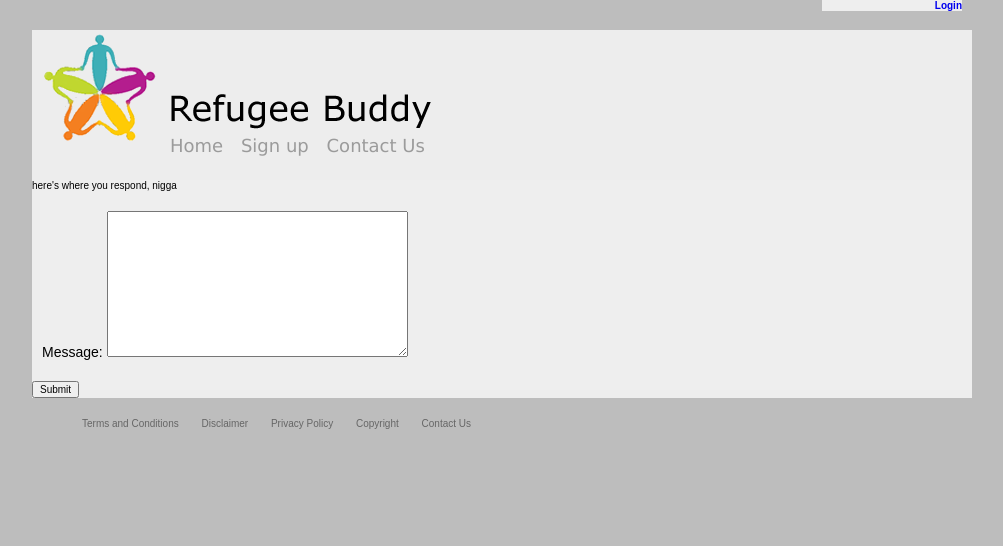
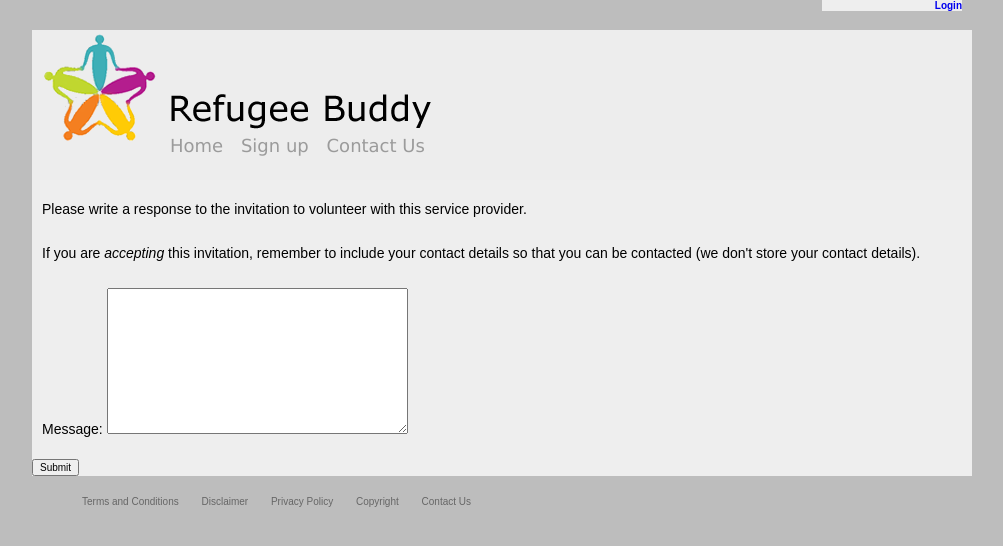
Before and after one commit to ozan/Refugee-Buddy, a Django app: template templates/buddies/message_response.html in a window 1280 px wide. Shown: the top 546 px of the page, without its empty margins (138-1141 px from the left). Run offline with Django 3.2, Linux system fonts and the light colour scheme; the template is opened without the code that fills it: values that come from a table or form of the project are taken from there, others are empty; parts of the project's set-up code (start-up, migrations or seed data) failed here and were passed over; some libraries are stand-ins or nearby versions.

Commit message:
response form

```diff
--- a/templates/buddies/message_response.html
+++ b/templates/buddies/message_response.html
@@ -1,9 +1,15 @@
 {% extends 'base.html' %}
 
 {% block content %}
-here's where you respond, nigga
 
 <form method="post" action="">
+	<p>Please write a response to the invitation to volunteer with this service provider.
+		</p>
+
+	<p>If you are <em>accepting</em> this invitation, remember to include your contact details
+		so that you can be contacted (we don't store your contact details).
+		</p>
+
 {{ form.as_p }}
 {% csrf_token %}
 <input type="submit" name="submit" value="Submit" />
```
